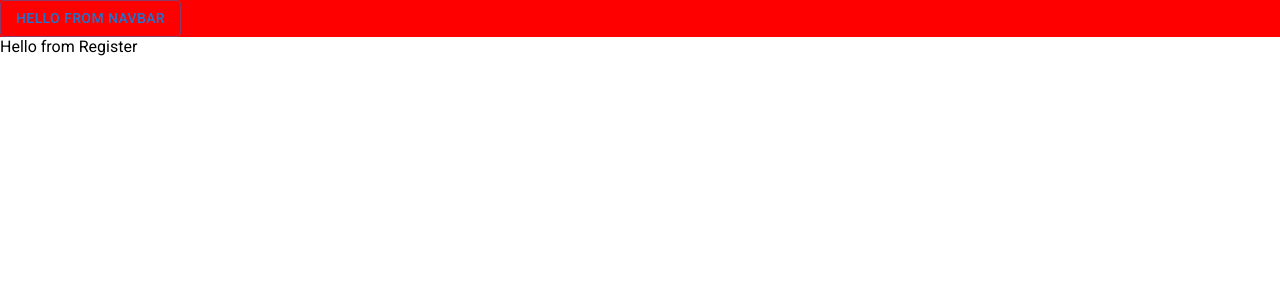
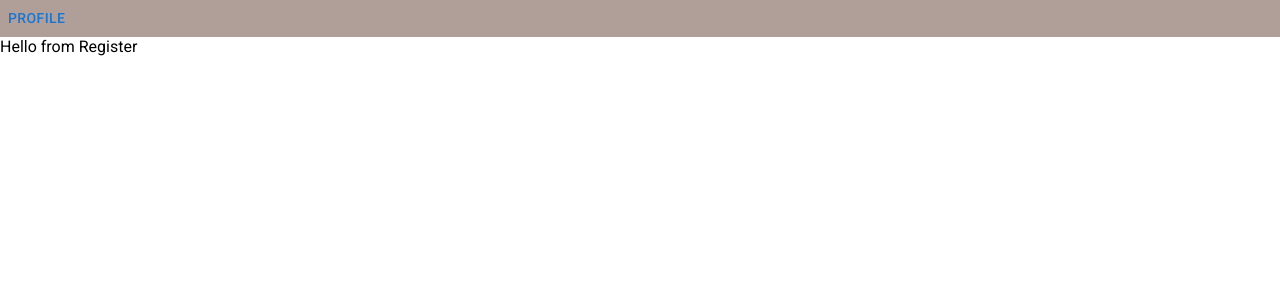
Before and after one commit to StephhyL/NightLight, a React (Create React App) app in the folder front-end-client/: page /register in a window 1280 px wide. Shown: the top 300 px of the page. Built offline with nearby package versions, Linux system fonts and the light colour scheme.

Commit message:
useNavigate in Navigation, Nav background

```diff
--- a/front-end-client/src/components/Navigation.jsx
+++ b/front-end-client/src/components/Navigation.jsx
@@ -1,3 +1,6 @@
+//import from other libraries
+import { useNavigate } from "react-router-dom";
+
 // import from MUI
 import Button from "@mui/material/Button";
 
@@ -5,9 +8,18 @@ import Button from "@mui/material/Button";
 import "../stylesheets/css/Navigation.css";
 
 const Navigation = () => {
+  const navigate = useNavigate();
+
   return (
     <div className="nav-bar">
-      <Button variant="outlined">Hello from NavBar</Button>
+      <Button
+        variant="text"
+        onClick={() => {
+          navigate("/profile");
+        }}
+      >
+        Profile
+      </Button>
     </div>
   );
 };
--- a/front-end-client/src/stylesheets/css/Navigation.css
+++ b/front-end-client/src/stylesheets/css/Navigation.css
@@ -1 +1 @@
-.nav-bar{background-color:red}.hello{background-color:green}
+.nav-bar{background-color:#b09e99}.hello{background-color:green}
--- a/front-end-client/src/stylesheets/sass/Navigation.scss
+++ b/front-end-client/src/stylesheets/sass/Navigation.scss
@@ -1,7 +1,7 @@
 @import "./variables.scss";
 
 .nav-bar {
-  background-color: red;
+  background-color: $nav-background;
 }
 
 .hello {
--- a/front-end-client/src/stylesheets/sass/variables.scss
+++ b/front-end-client/src/stylesheets/sass/variables.scss
@@ -1,2 +1,2 @@
-// $base-background: #fee9e1;
-// $nav-background: #b09e99;
+$base-background: #fee9e1;
+$nav-background: #b09e99;
```
